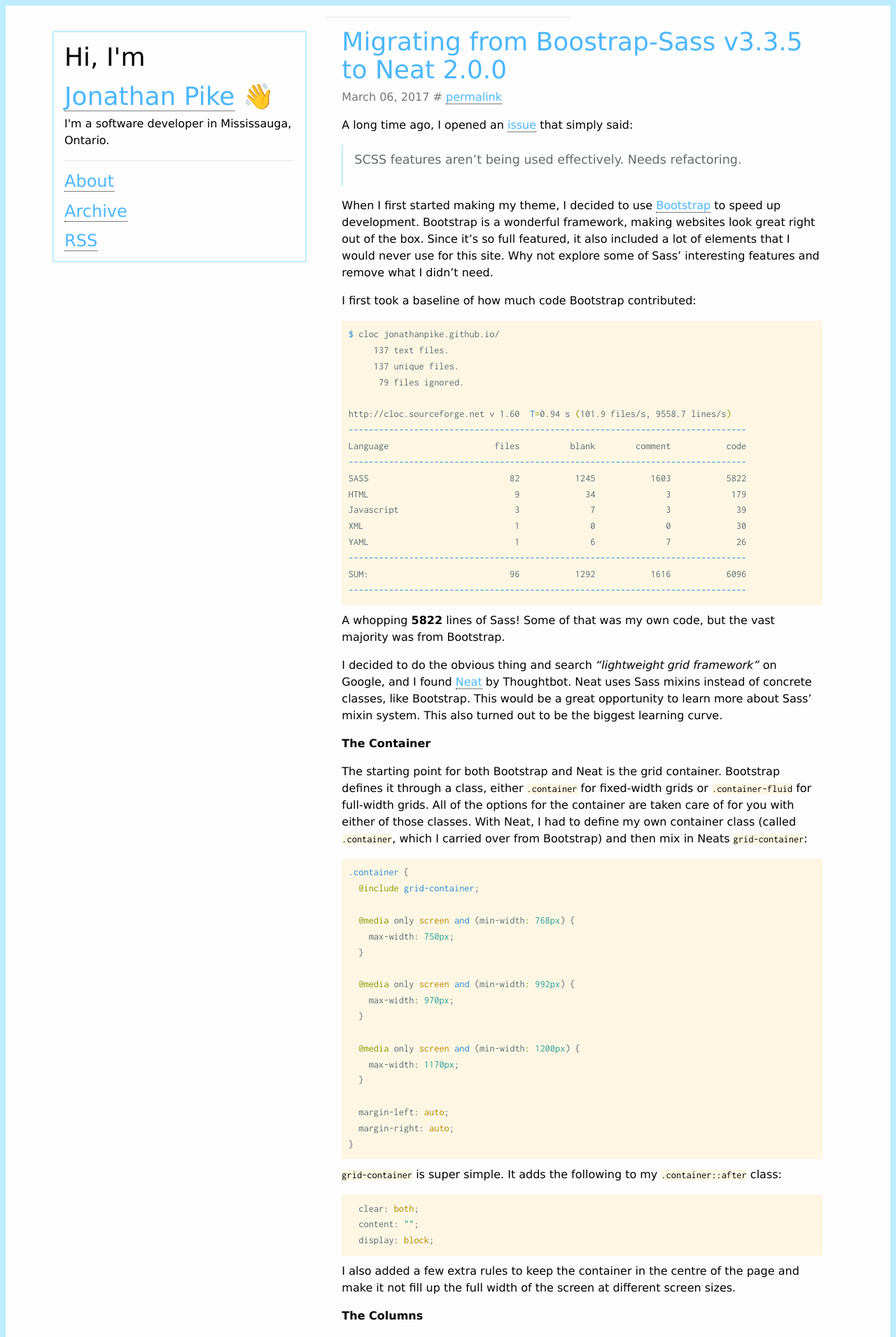
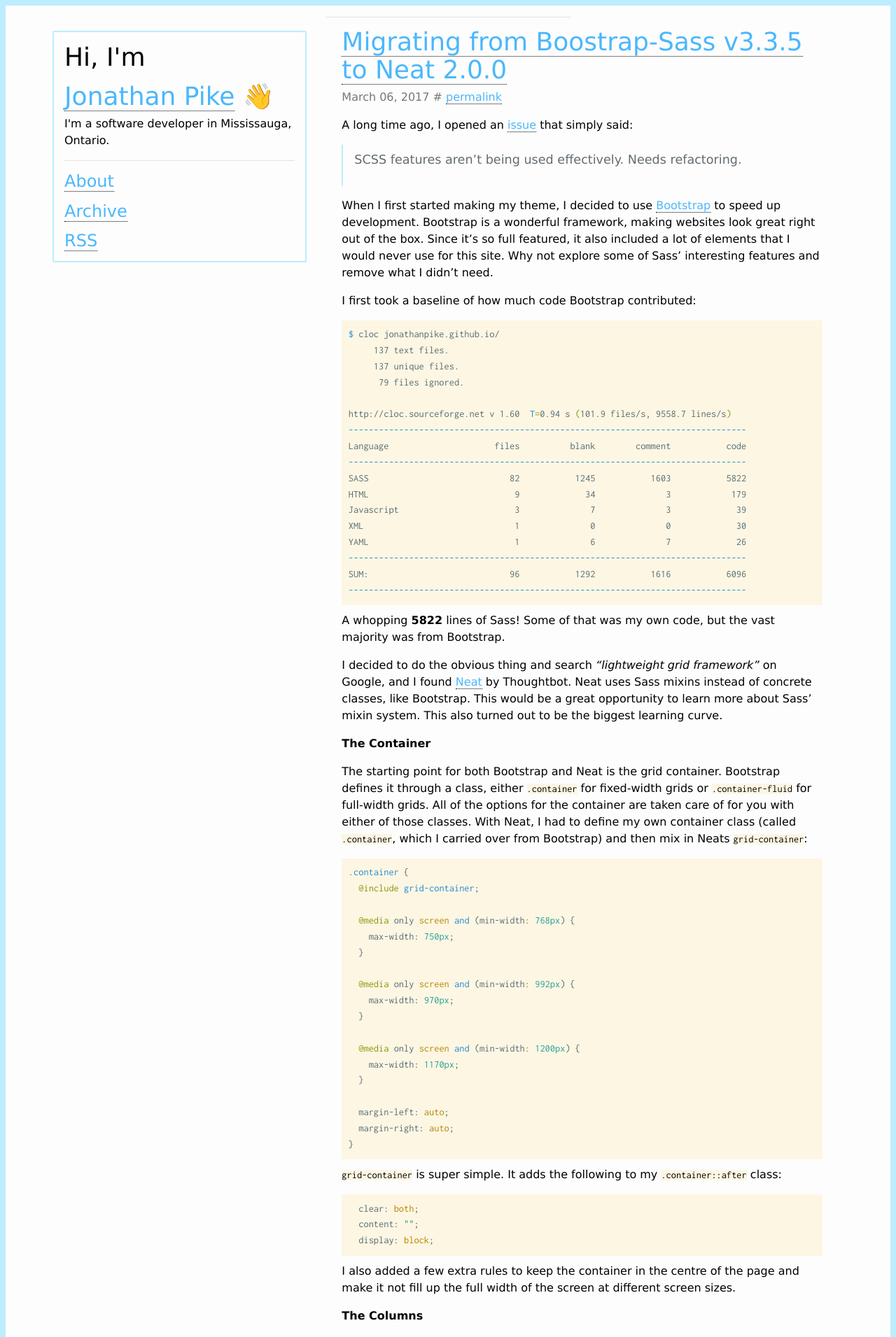
Before and after one commit to jonathanpike/jonathanpike.github.io, a Jekyll site: the page built from index.html, in a window 1280 px wide. Shown: the top 1911 px of the page at 70% size. Built offline with Jekyll 4.4.1, drawn with Linux system fonts in a browser that asks for light colours; the list of posts is cut into pages by our own code.

Commit message:
Remove unnecessary styles for .title

```diff
--- a/_sass/_header.scss
+++ b/_sass/_header.scss
@@ -52,11 +52,3 @@
     font-size: $font-size-h5;
   }
 }
-
-.title a:link {
-  border-bottom: 0px;
-}
-
-.title a:visited {
-  text-decoration: none;
-}
```
